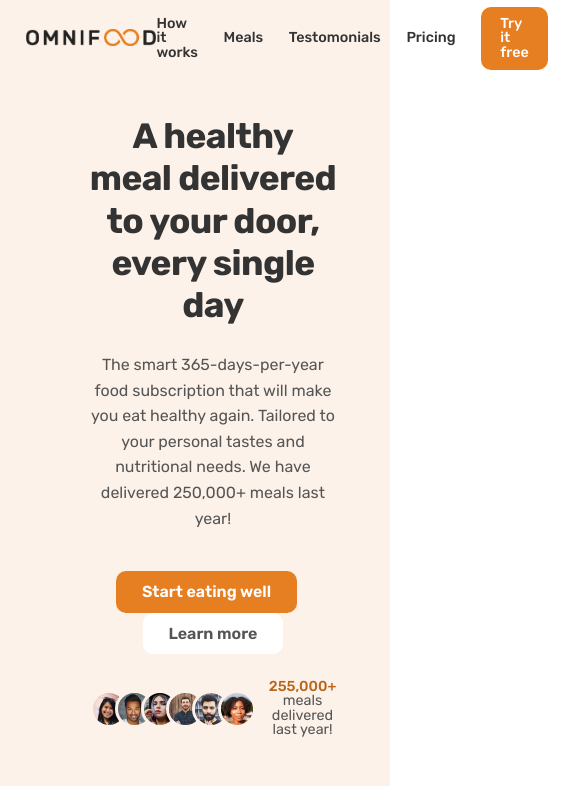
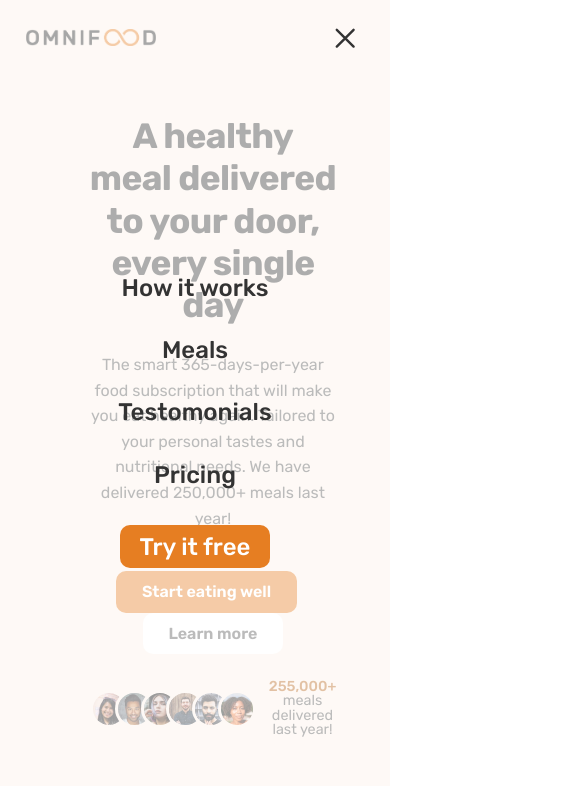
Before and after one commit to peter-popazov/omnifood, a plain HTML site: page index.html in a window 390 px wide. Shown: the top 786 px of the page, 585 px wide, since content can reach past the window. Drawn offline with nearby package versions, Linux system fonts and the light colour scheme; grey boxes are pictures that could not be loaded.

Commit message:
mobile navigation added

```diff
--- a/css/general.css
+++ b/css/general.css
@@ -33,6 +33,7 @@ BORDER RADIUS: def: 9px; 11px
 
 html {
   font-size: 62.5%;
+  overflow-x: hidden;
 }
 
 body {
@@ -40,6 +41,7 @@ body {
   line-height: 1;
   font-weight: 400;
   color: #555;
+  overflow-x: hidden;
 }
 
 .container {
--- a/css/queries.css
+++ b/css/queries.css
@@ -118,4 +118,56 @@
   .btn-form {
     margin-top: 1.2rem;
   }
+
+  .btn-mobile-nav {
+    display: block;
+  }
+
+  .header {
+    position: relative;
+  }
+
+  .main-nav {
+    background-color: rgba(255, 255, 255, 0.6);
+    position: absolute;
+    top: 0;
+    left: 0;
+    width: 100%;
+    height: 100vh;
+    transition: all 0.5s ease-in;
+    transform: translateX(100%);
+
+    display: flex;
+    align-items: center;
+    justify-content: center;
+
+    opacity: 0;
+    pointer-events: none;
+    visibility: hidden;
+  }
+
+  .nav-open .main-nav {
+    opacity: 1;
+    pointer-events: auto;
+    visibility: visible;
+    transform: translateX(0);
+  }
+
+  .main-nav-list {
+    flex-direction: column;
+    gap: 4.8rem;
+  }
+
+  .main-nav-link:link,
+  .main-nav-link:visited {
+    font-size: 3rem;
+  }
+
+  .nav-open .icon-mobile-nav[name="close-outline"] {
+    display: block;
+  }
+
+  .nav-open .icon-mobile-nav[name="menu-outline"] {
+    display: none;
+  }
 }
--- a/css/style.css
+++ b/css/style.css
@@ -49,6 +49,24 @@
 .main-nav-link.nav-btn:hover,
 .main-nav-link.nav-bnt:active {
   background-color: #cf711f;
+}
+
+/* MOBILE */
+.btn-mobile-nav {
+  border: none;
+  cursor: pointer;
+  display: none;
+  background: none;
+}
+
+.icon-mobile-nav {
+  height: 4.8rem;
+  width: 4.8rem;
+  color: #333;
+}
+
+.icon-mobile-nav[name="close-outline"] {
+  display: none;
 }
 
 /* ========================= */
--- a/index.html
+++ b/index.html
@@ -15,7 +15,7 @@
     <link rel="stylesheet" href="./css/queries.css" />
   </head>
   <body>
-    <header class="header">
+    <header class="header nav-open">
       <a href="#">
         <img
           src="./content/img/omnifood-logo.png"
@@ -32,6 +32,10 @@
           <li><a href="#" class="main-nav-link nav-btn">Try it free</a></li>
         </ul>
       </nav>
+      <button class="btn-mobile-nav">
+        <ion-icon class="icon-mobile-nav" name="menu-outline"></ion-icon>
+        <ion-icon class="icon-mobile-nav" name="close-outline"></ion-icon>
+      </button>
     </header>
     <main>
       <section class="section-hero">
```
